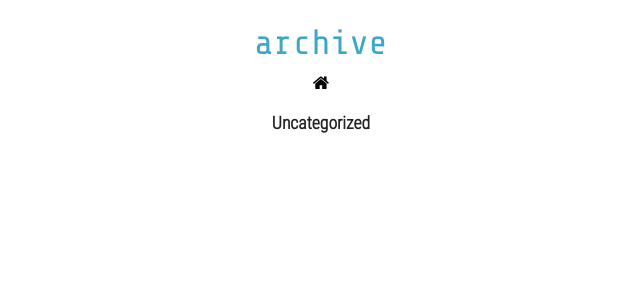
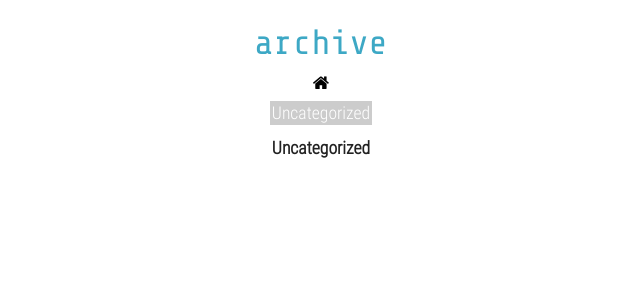
Before and after one commit to BastiTee/localhost, a Jekyll site: the page built from archive.md, in a window 1280 px wide. Shown: the top 300 px of the page, without its empty margins (319-959 px from the left). Built offline with Jekyll 4.4.1, drawn with Linux system fonts in a browser that asks for light colours.

Commit message:
Add jump marks for categories

```diff
--- a/_layouts/archive.html
+++ b/_layouts/archive.html
@@ -12,17 +12,25 @@
     </a>
 </div>
 
+<div id="site-archive-nav">
+{% for category in site.categories %}
+{% capture category_name %}{{ category | first }}{% endcapture %}
+<a href="#{{ category_name }}">{{ category_name }}</a>
+{% endfor %}
+<a href="#Uncategorized">Uncategorized</a>
+</div>
+
 <div id="bloglist">
 {% for category in site.categories %}
 {% capture category_name %}{{ category | first }}{% endcapture %}
-    <h3 class="category-head">{{ category_name }}</h3>
+    <h3 id="{{ category_name }}">{{ category_name }}</h3>
     <table>
     {% for post in site.categories[category_name] %}
     {% include postrow.html %}
     {% endfor %}
     </table>
 {% endfor %}
-    <h3 class="category-head">Uncategorized</h3>
+    <h3 id="Uncategorized">Uncategorized</h3>
     <table>
     {% for post in site.posts %}
     {% if post.categories == null or post.categories == empty %}
--- a/res/css/main.css
+++ b/res/css/main.css
@@ -251,6 +251,21 @@
 
 /* BLOG LIST
 ============================================================================*/
+
+#site-archive-nav {
+    max-width: 500px;
+    margin-left: auto;
+    margin-right: auto;
+}
+
+#site-archive-nav a {
+    margin: 0px;
+    padding: 2px;
+    background-color: #CCCCCC;
+    color: #FFFFFF;
+    border-bottom: none;
+}
+
 
 #bloglist * {
     border: none;
```
